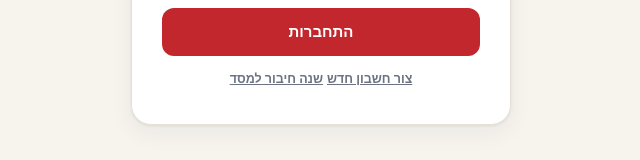
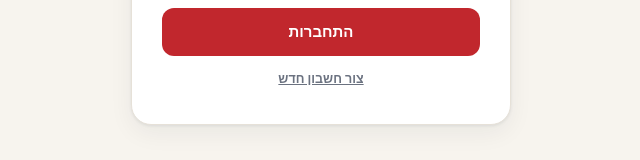
Before and after one commit to moffeed-a11y/flyout-chinaVisa, a plain HTML site: page index.html in a window 1280 px wide. Shown: the part 528-688 px from the top of the page, without its empty margins (319-959 px from the left). Drawn offline with nearby package versions, Linux system fonts and the light colour scheme.

Commit message:
Add files via upload

```diff
--- a/index.html
+++ b/index.html
@@ -315,7 +315,6 @@ body:not(.view-app) .wrap{display:none!important}
     <div class="login-err" id="loginErr"></div>
     <button class="login-btn" onclick="doLogin()" data-t="loginBtn">התחברות</button>
     <button class="link-btn" onclick="setView('signup')" data-t="goSignup">צור חשבון חדש</button>
-    <button class="link-btn" onclick="showSetup()" data-t="changeConn">שנה חיבור למסד</button>
   </div>
 </div>
 
```
Also changed, not shown: 1 other file.
